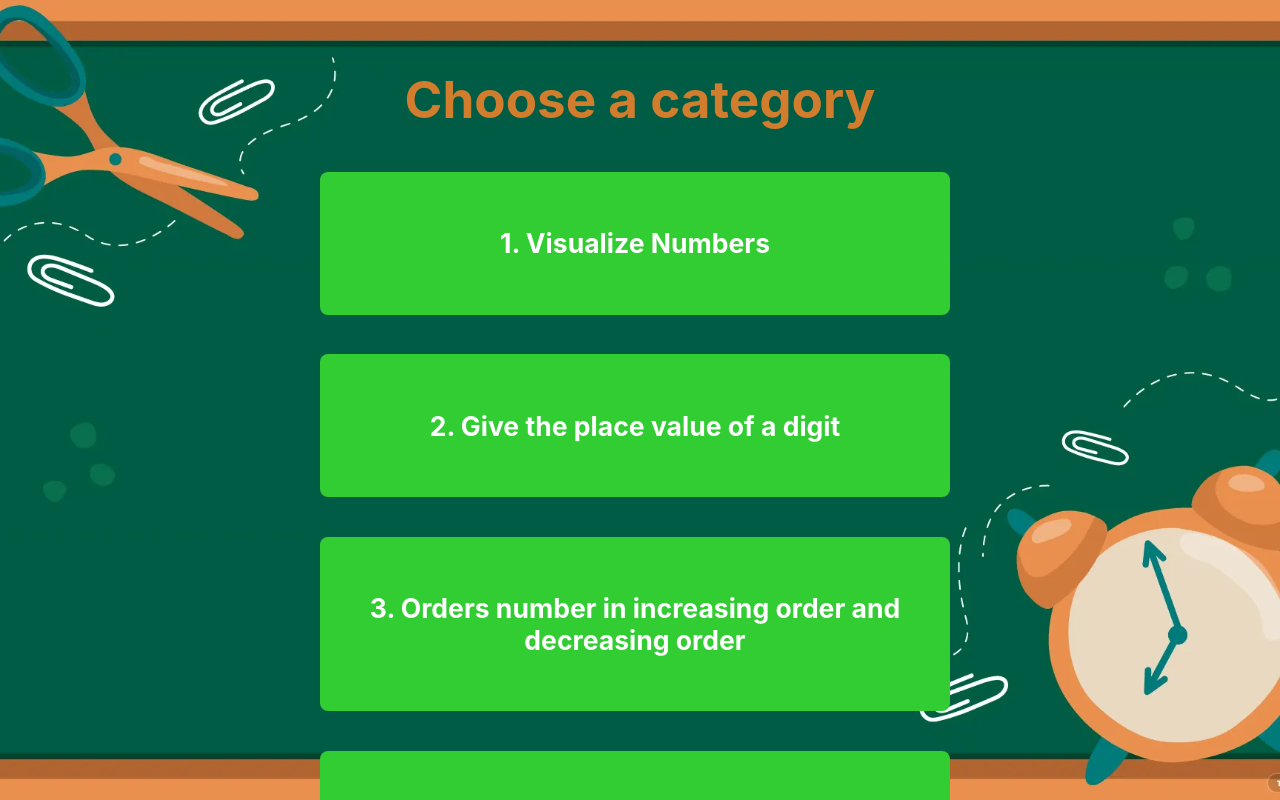
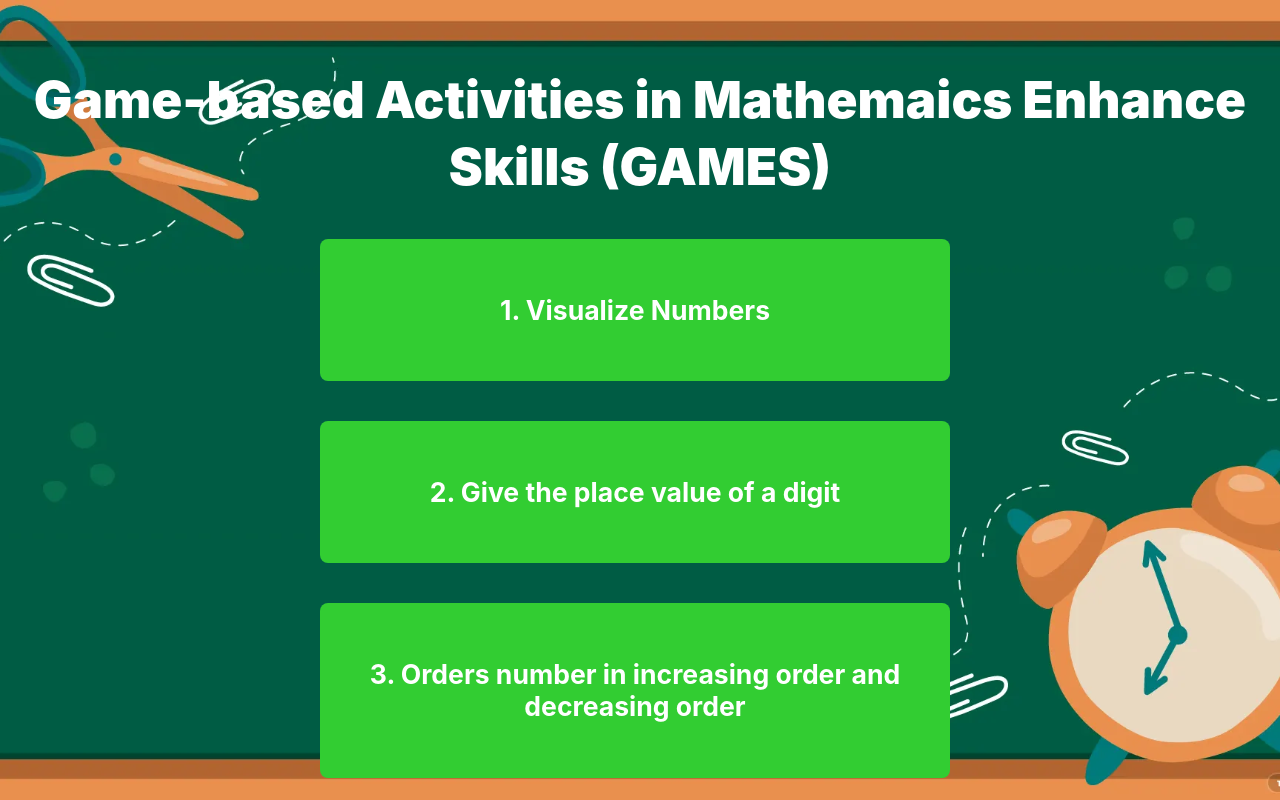
Before and after one commit to alaindimabuyo/ulaga-latest, a React (Vite) app: page / in a window 1280 px wide. Shown: the top 800 px of the page. Built offline with nearby package versions, Linux system fonts and the light colour scheme.

Commit message:
npmrunbuild

```diff
--- a/src/components/Category.jsx
+++ b/src/components/Category.jsx
@@ -4,7 +4,7 @@ import { Outlet, Link } from "react-router-dom";
 export const Category = () => {
   return (
     <>
-      <h1>Choose a category</h1>
+      <h1>Game-based Activities in Mathemaics Enhance Skills (GAMES)</h1>
       {mainMenu.map((category) => (
         <div className="card">
           <Link to={`questions/${category.id}`}>
--- a/src/index.css
+++ b/src/index.css
@@ -39,7 +39,9 @@ body {
 h1 {
   font-size: 3.2em;
   line-height: 1.3;
-  color: #d27d2d;
+  color: white;
+  font-weight: 900;
+  font-style: inherit;
 }
 
 button {
```
Also changed, not shown: public/manifest.json (added).
